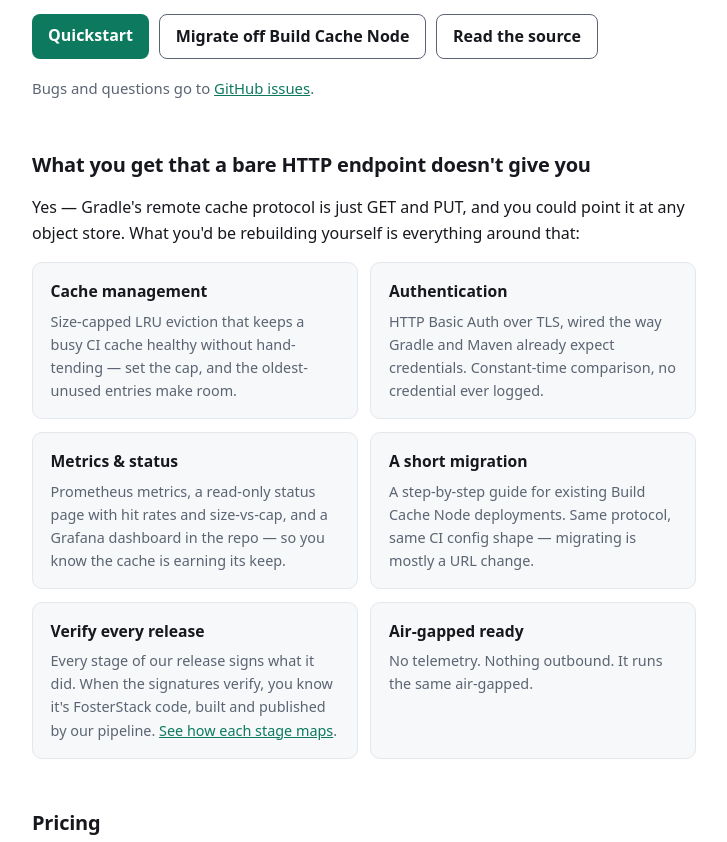
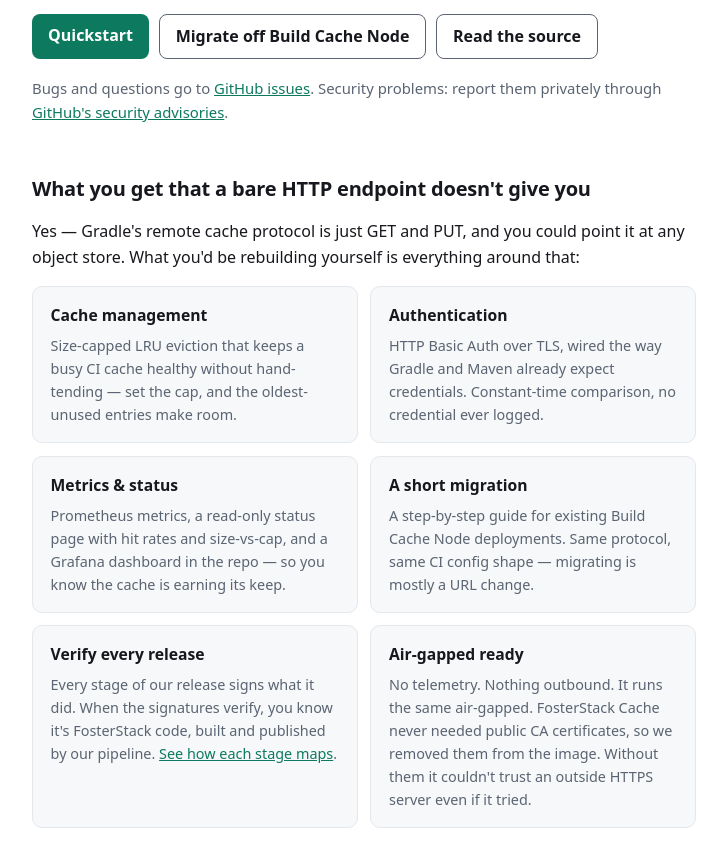
Before and after one commit to fosterstack/www, a plain HTML site: page index.html in a window 1280 px wide. Shown: the part 882-1724 px from the top of the page, without its empty margins (276-1003 px from the left). Drawn offline with Linux system fonts and the light colour scheme.

Commit message:
Home page: apply the four copy changes from the Nov 15 review
Line 96 now names no standards and drops the "where the guidance stops" claim.
The Air-gapped card says the image carries no public CA certificates.
The support note links GitHub security advisories for private reports.

```diff
--- a/index.html
+++ b/index.html
@@ -93,7 +93,7 @@
 </header>
 <main>
   <p class="lede">
-    We build tools that help you secure your build pipeline. It made sense to start with the build cache. We built FosterStack Cache by meticulously following the security guidance that matters: CISA Secure by Design, NIST SP 800-204C and 800-204D, and SLSA. Where the guidance stops, we kept going: the package and image build steps run with the network cut, reproducible builds, a distroless image, and more. <a href="/everything-we-do-for-security/">Read the full list</a>.
+    We build tools that help you secure your build pipeline. It made sense to start with the build cache. We built FosterStack Cache by meticulously following the security guidance that helps our customers run our container images inside their secured boundaries. The package and image build steps run with the network cut, the builds are reproducible, the image is distroless, and more. <a href="/everything-we-do-for-security/">Read the full list</a>.
   </p>
 
   <div class="notice">
@@ -123,7 +123,7 @@ curl localhost:8080/healthz   # -&gt; ok</code></pre>
     <a class="btn btn-secondary" href="https://github.com/fosterstack/cache/blob/main/docs/migrate-from-bcn.md">Migrate off Build Cache Node</a>
     <a class="btn btn-secondary" href="https://github.com/fosterstack/cache">Read the source</a>
   </p>
-  <p class="muted-note">Bugs and questions go to <a href="https://github.com/fosterstack/cache/issues">GitHub issues</a>.</p>
+  <p class="muted-note">Bugs and questions go to <a href="https://github.com/fosterstack/cache/issues">GitHub issues</a>. Security problems: report them privately through <a href="https://github.com/fosterstack/cache/security/advisories/new">GitHub's security advisories</a>.</p>
 
   <h2>What you get that a bare HTTP endpoint doesn't give you</h2>
   <p>Yes — Gradle's remote cache protocol is just GET and PUT, and you could point it at any
@@ -134,7 +134,7 @@ curl localhost:8080/healthz   # -&gt; ok</code></pre>
     <div class="card"><h3>Metrics &amp; status</h3><p>Prometheus metrics, a read-only status page with hit rates and size-vs-cap, and a Grafana dashboard in the repo — so you know the cache is earning its keep.</p></div>
     <div class="card"><h3>A short migration</h3><p>A step-by-step guide for existing Build Cache Node deployments. Same protocol, same CI config shape — migrating is mostly a URL change.</p></div>
     <div class="card"><h3>Verify every release</h3><p>Every stage of our release signs what it did. When the signatures verify, you know it's FosterStack code, built and published by our pipeline. <a href="/how-our-pipeline-maps-to-nist-and-slsa/">See how each stage maps</a>.</p></div>
-    <div class="card"><h3>Air-gapped ready</h3><p>No telemetry. Nothing outbound. It runs the same air-gapped.</p></div>
+    <div class="card"><h3>Air-gapped ready</h3><p>No telemetry. Nothing outbound. It runs the same air-gapped. FosterStack Cache never needed public CA certificates, so we removed them from the image. Without them it couldn't trust an outside HTTPS server even if it tried.</p></div>
   </div>
 
   <h2 id="pricing">Pricing</h2>
```
